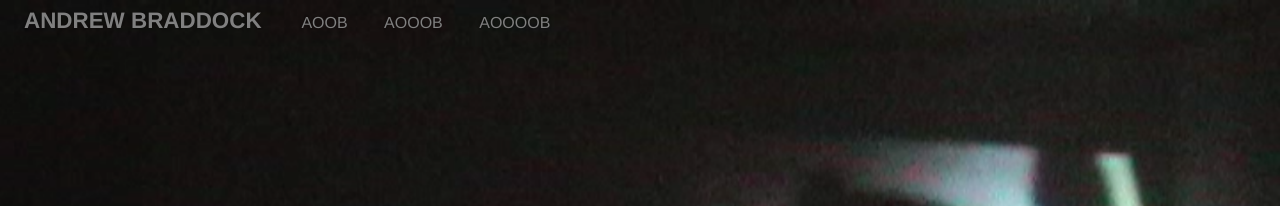
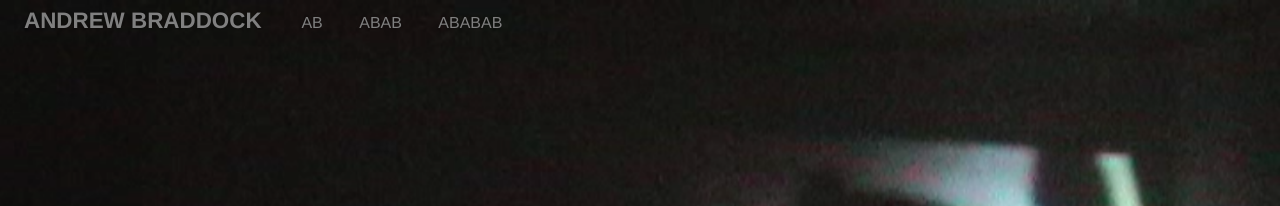
Before and after one commit to scootfence/scootfence.github.io, a Jekyll site: the page built from index.md, in a window 1280 px wide. Shown: the top 206 px of the page. Built offline with Jekyll 4.4.1, drawn with Linux system fonts in a browser that asks for light colours; Markdown is read by kramdown in place of the engine named in the settings.

Commit message:
Update navigation.md

```diff
--- a/_includes/navigation.md
+++ b/_includes/navigation.md
@@ -6,12 +6,12 @@
 
 <ul>
   <li>
-    <a {% if current_page == 'work' %}class="active"{%endif%} href="/work">AOOB</a>
+    <a {% if current_page == 'work' %}class="active"{%endif%} href="/work">AB</a>
   </li>
   <li>
-    <a {% if current_page == 'about' %}class="active"{%endif%} href="/about">AOOOB</a>
+    <a {% if current_page == 'about' %}class="active"{%endif%} href="/about">ABAB</a>
   </li>
   <li>
-    <a href="/scoot">AOOOOB</a>
+    <a href="/scoot">ABABAB</a>
   </li>
 </ul>
```
